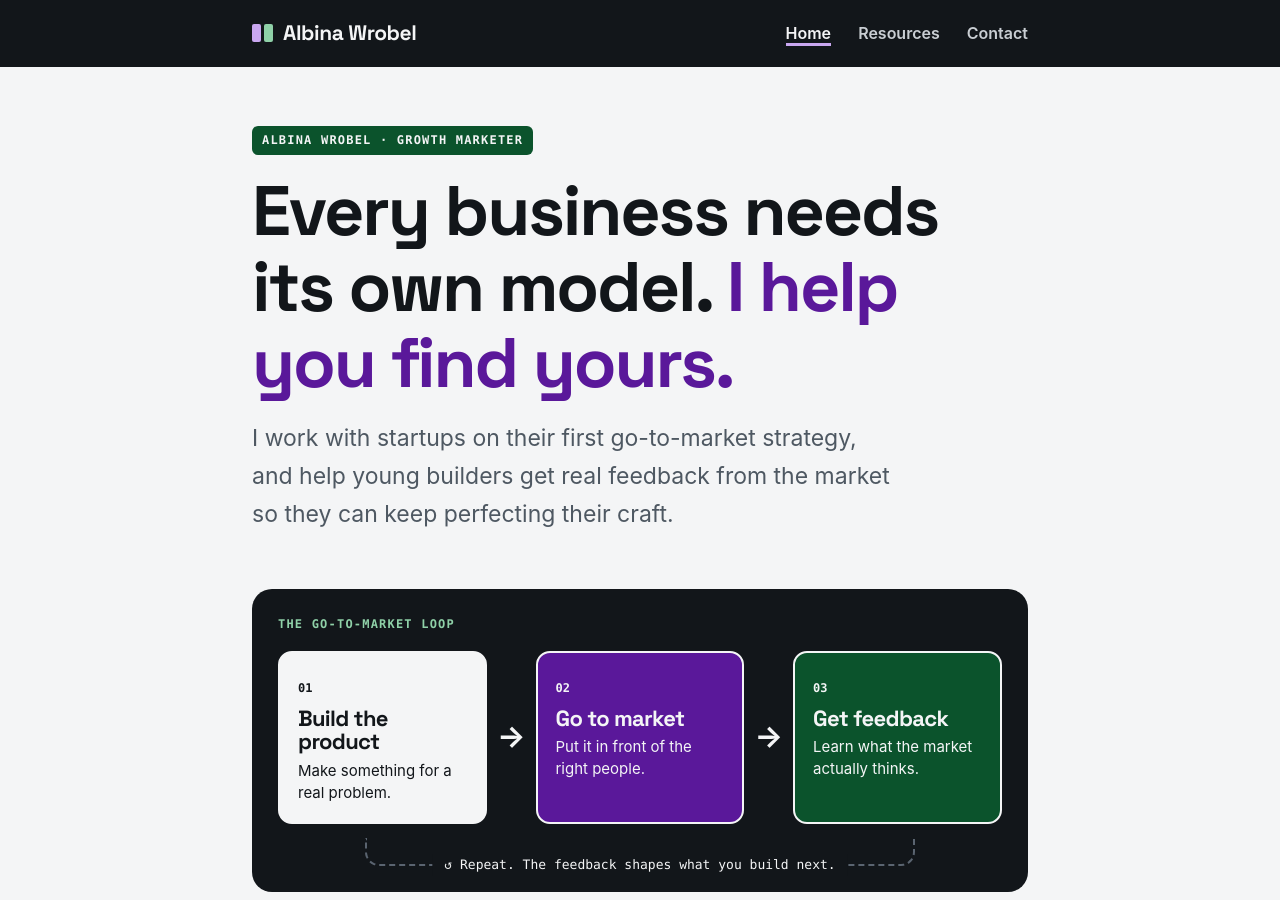
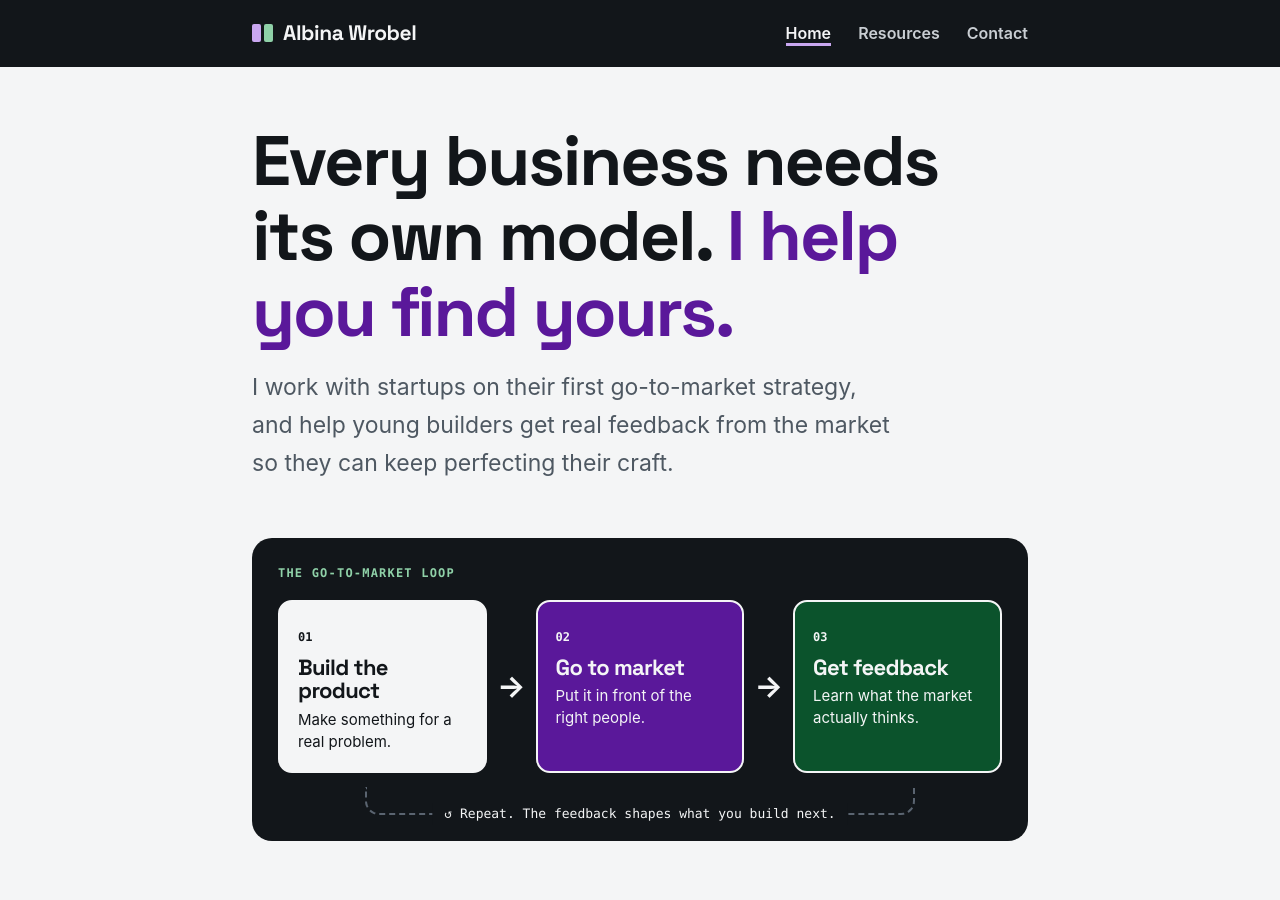
Before and after one commit to albinawrobel/albinawrobel.github.io, a Jekyll site: the page built from index.md, in a window 1280 px wide and 900 px high. Built offline with Jekyll 4.4.1, drawn with Linux system fonts in a browser that asks for light colours.

Commit message:
Add files via upload

```diff
--- a/404.html
+++ b/404.html
@@ -5,7 +5,6 @@ permalink: /404.html
 sitemap: false
 ---
 
-<p class="eyebrow">404</p>
 
 # That page doesn't exist.
 
--- a/index.md
+++ b/index.md
@@ -3,7 +3,6 @@ layout: default
 ---
 
 <section class="hero">
-<p class="eyebrow">{{ site.author.name }} · Growth marketer</p>
 <h1>Every business needs its own model. <span class="hl">I help you find yours.</span></h1>
 <p class="lede">I work with startups on their first go-to-market strategy, and help young builders get real feedback from the market so they can keep perfecting their craft.</p>
 </section>
```
Also changed, not shown: about.md (+0 -1 lines), contact.md (+0 -1 lines), resources.md (+0 -1 lines).
